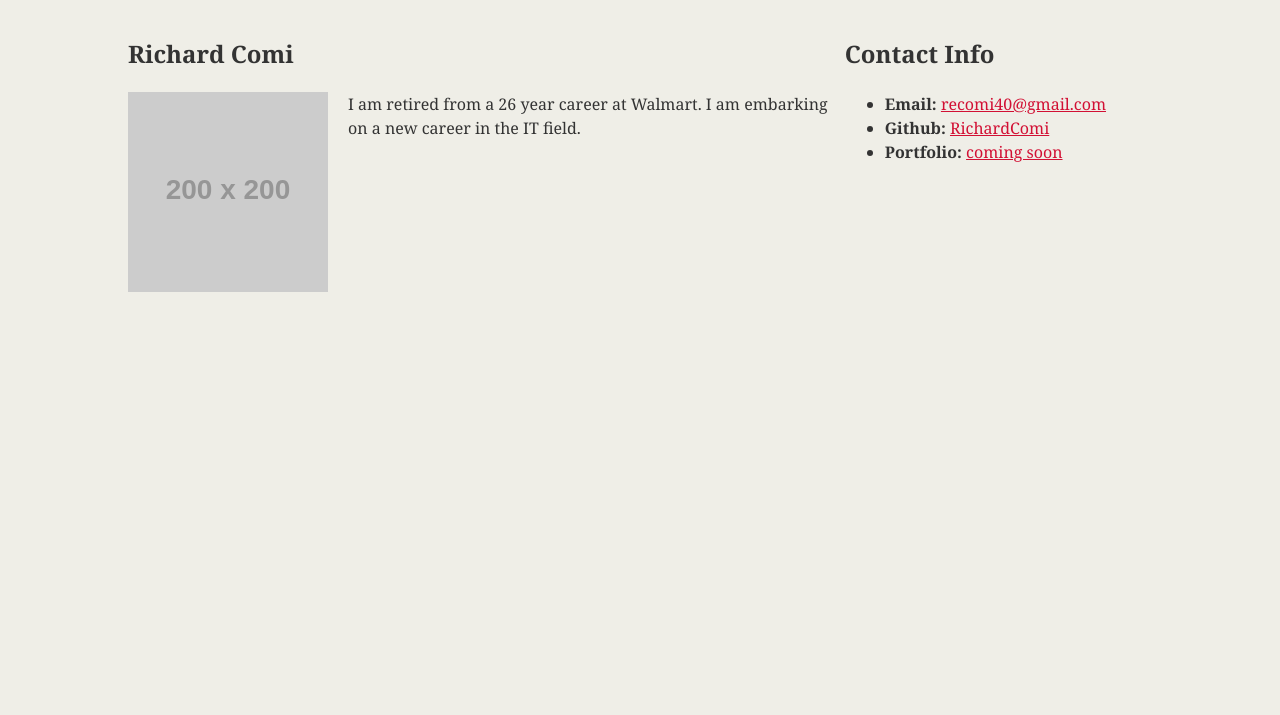
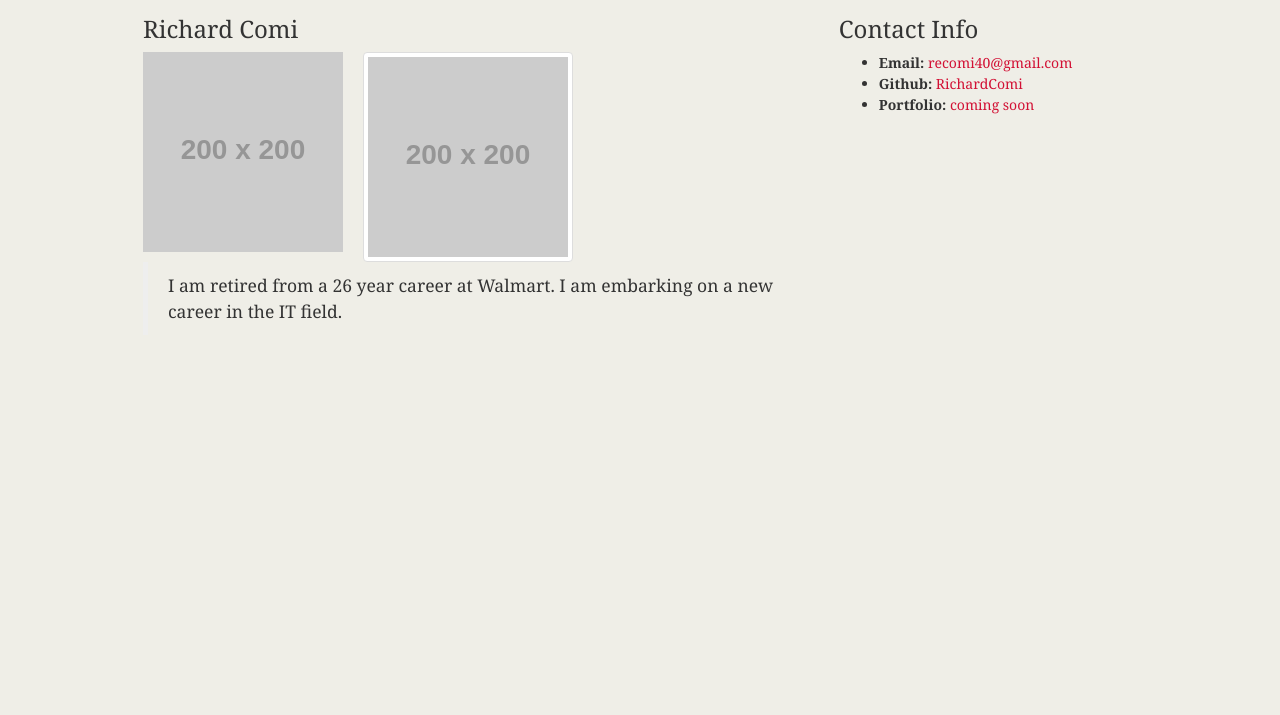
Before and after one commit to RComi/gitdemo, a plain HTML site: page index.html in a window 1280 px wide. Shown: the part 85-800 px from the top of the page. Drawn offline with nearby package versions, Linux system fonts and the light colour scheme; placeholder pictures from the web are drawn by us.

Commit message:
updated day 4

```diff
--- a/index.html
+++ b/index.html
@@ -4,6 +4,9 @@
     <head>
         <meta charset="UTF-8"</meta>
         <title>Activity 1: Basic HTML Bio</title>
+
+        <!-- Latest compiled and minified CSS -->
+        <link rel="stylesheet" href="https://maxcdn.bootstrapcdn.com/bootstrap/3.3.7/css/bootstrap.min.css" integrity="sha384-BVYiiSIFeK1dGmJRAkycuHAHRg32OmUcww7on3RYdg4Va+PmSTsz/K68vbdEjh4u" crossorigin="anonymous">
         <link rel="stylesheet" type="text/css" href="style.css">
     </head>
 
@@ -16,9 +19,12 @@
 
         <section id="main-bio">
             <h2>Richard Comi</h2>
+            <img src="https://placehold.it/200x200" alt="Richard Comi" class="img-thumbnail">
             <img id="bio-image" src="https://placehold.it/200x200" alt="Richard Comi" />
 
+            <blockquote>
             <p>I am retired from a 26 year career at Walmart. I am embarking on a new career in the IT field.  </p>
+            </blockquote>
         </section>
 
         <section id="contact-info">
@@ -30,6 +36,9 @@
             </ul>
         </section>
 
+
+
+
         </div>
 
     </body>
```
